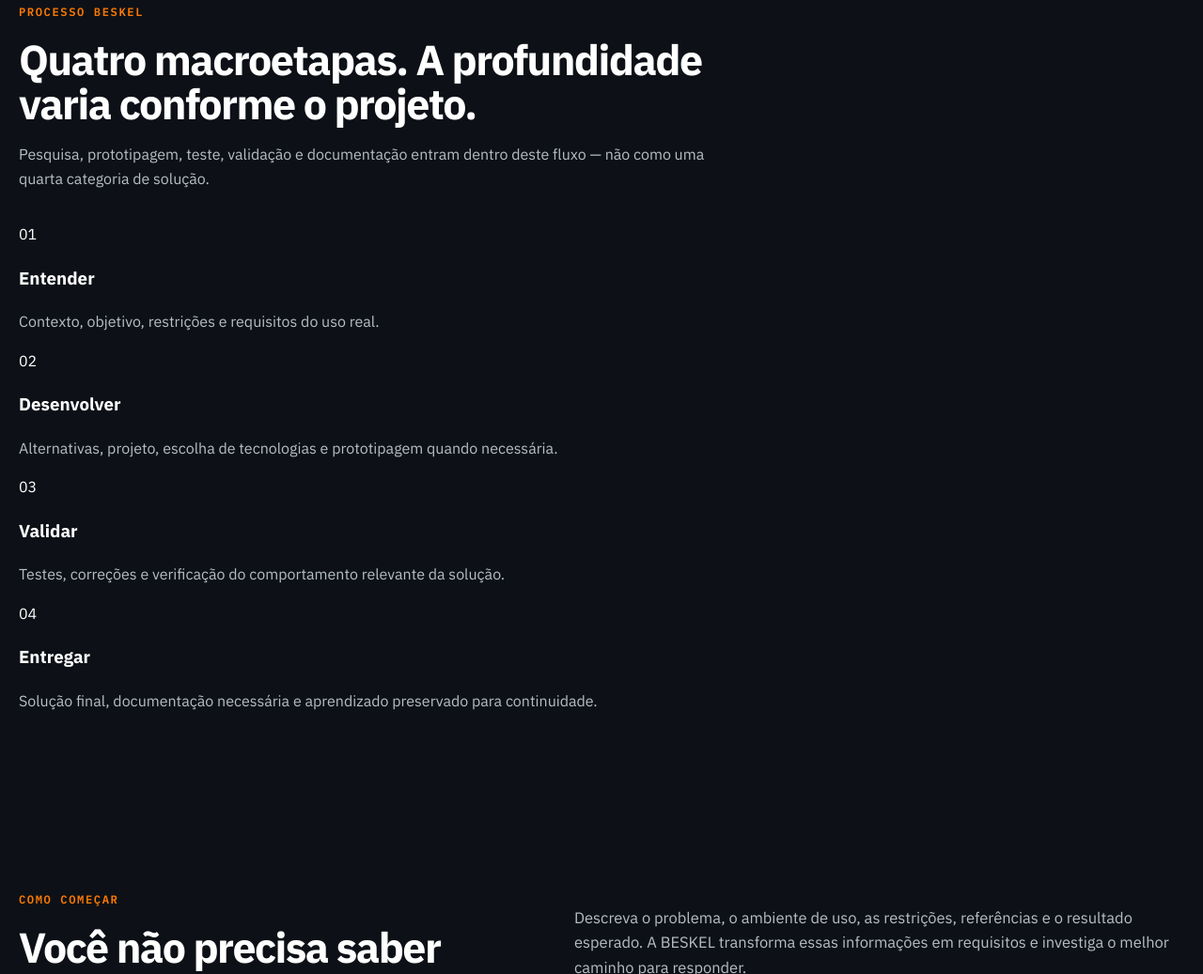
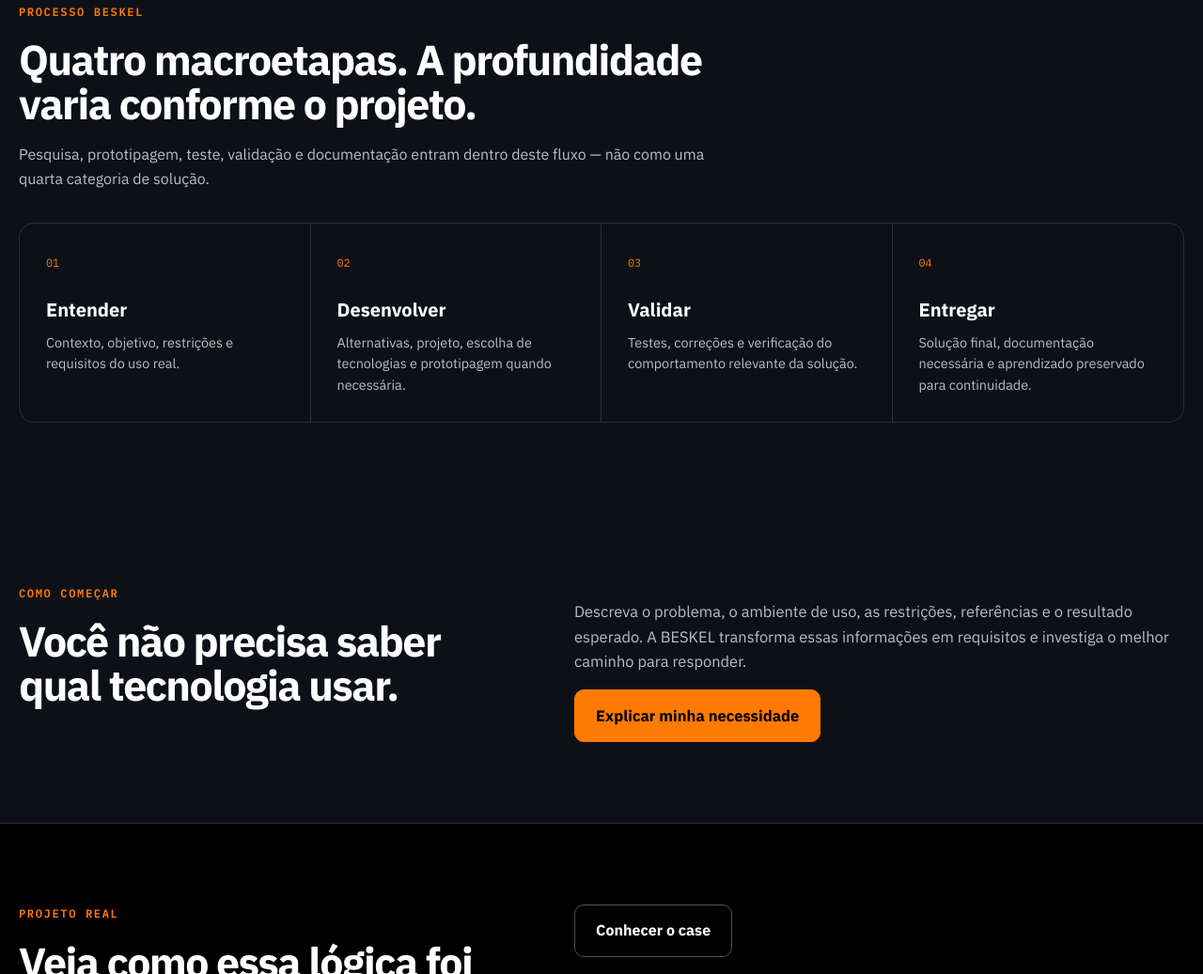
Before and after one commit to BeskelBR/beskel-site, a plain HTML site: page pages/servicos.html in a window 1280 px wide. Shown: the part 2114-3151 px from the top of the page at 94% size. Drawn offline with Linux system fonts and the light colour scheme.

Commit message:
Lote 4: estiliza processo consolidado

```diff
--- a/assets/css/master-v52.css
+++ b/assets/css/master-v52.css
@@ -154,3 +154,14 @@
 /* Auditoria editorial — relação entre solução e processo */
 .solution-transversal-note{margin:22px 0 0;padding:18px 20px;border-left:3px solid #FF7A00;background:#090C10;color:#B8BEC7;line-height:1.65;max-width:920px}
 .solution-transversal-note strong{color:#fff;font-weight:600}
+
+
+/* Processo BESKEL consolidado em quatro macroetapas */
+.process-four{display:grid;grid-template-columns:repeat(4,minmax(0,1fr));border:1px solid #2A2F36;border-radius:16px;overflow:hidden;background:#0D1117}
+.process-four article{padding:28px;border-right:1px solid #2A2F36;min-height:190px}
+.process-four article:last-child{border-right:0}
+.process-four span{font-family:"IBM Plex Mono",monospace;color:#FF7A00;font-size:.74rem}
+.process-four h3{font-size:1.25rem;margin:22px 0 8px;color:#fff}
+.process-four p{margin:0;color:#B8BEC7;font-size:.9rem;line-height:1.55}
+@media(max-width:920px){.process-four{grid-template-columns:repeat(2,1fr)}.process-four article:nth-child(2){border-right:0}.process-four article:nth-child(-n+2){border-bottom:1px solid #2A2F36}}
+@media(max-width:620px){.process-four{grid-template-columns:1fr}.process-four article{border-right:0!important;border-bottom:1px solid #2A2F36!important;min-height:0}.process-four article:last-child{border-bottom:0!important}}
```
